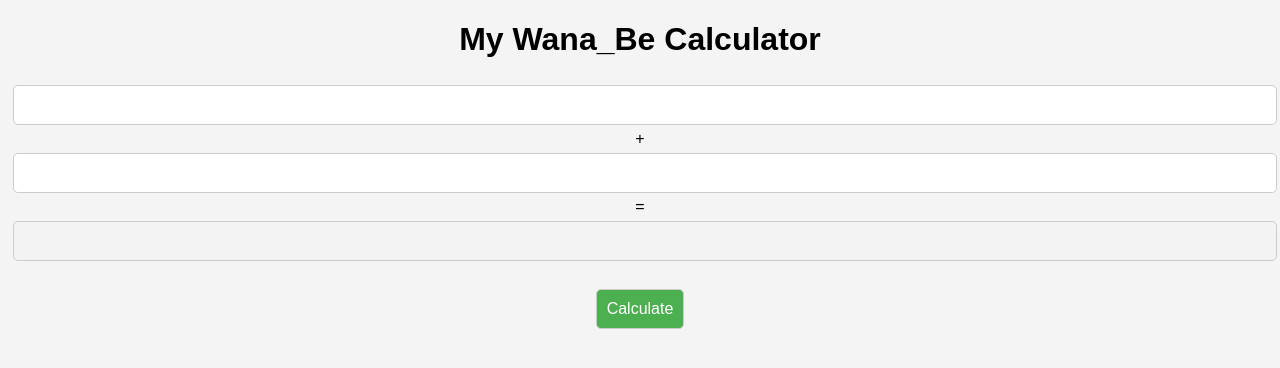
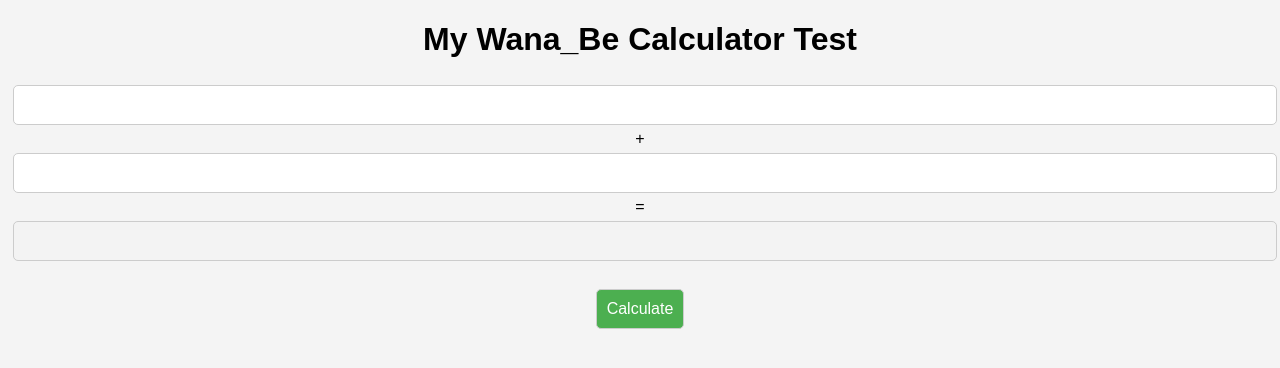
Before and after one commit to MusicDawn/Calculator, a plain HTML site: page index.html in a window 1280 px wide. Drawn offline with Linux system fonts and the light colour scheme.

Commit message:
Second Commit

```diff
--- a/index.html
+++ b/index.html
@@ -10,7 +10,7 @@
 <link rel="stylesheet" href="stlye.css">
 
 <body>
-    <h1>My Wana_Be Calculator</h1>
+    <h1>My Wana_Be Calculator Test</h1>
     <div id="container">
     <input type="text" id="number1">
     <br> + <br>
```
